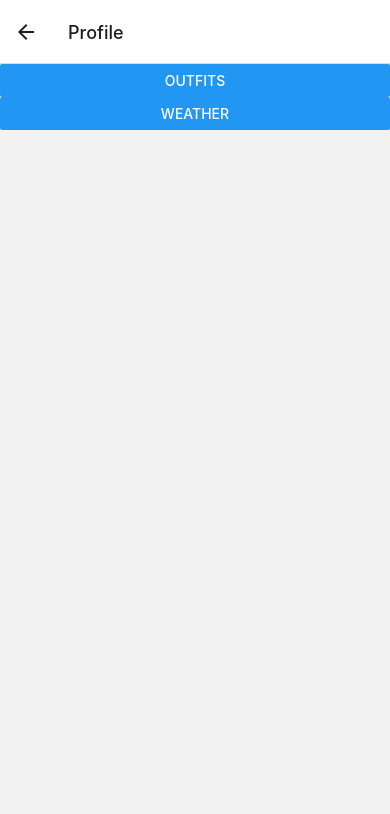
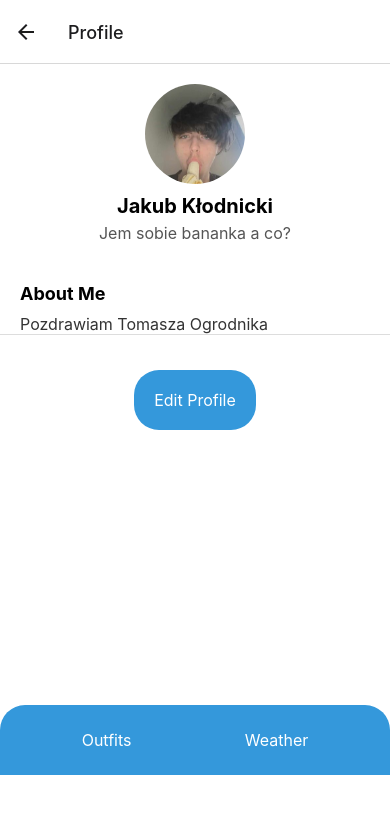
Before and after one commit to EssaElToro/WeatherFit, a React Native app in the folder app/: screen /Profile in a window 390 px wide. Shown: the top 814 px of the page. Built offline with nearby package versions, Linux system fonts and the light colour scheme.

Commit message:
Wszystko tu zrobiłem dosłownie bo mi sie wczesniej nie chciało commitowac kckc

```diff
--- a/app/components/outfits.tsx
+++ b/app/components/outfits.tsx
@@ -1,5 +1,5 @@
 import React, { useEffect, useState } from "react";
-import { View, Text, Button } from "react-native";
+import { View, Text, Button, StyleSheet } from "react-native";
 
 interface OutfitsscreenProps {
   navigation: any;
@@ -7,8 +7,9 @@ interface OutfitsscreenProps {
 
 const Outfitsscreen: React.FC<OutfitsscreenProps> = ({ navigation }) => {
   return (
-    <View>
-      <View>
+    <View style={styles.Header}>
+      <Text style={styles.text}>Match your outfit</Text>
+      <View style={styles.Button}>
         <Button
           title="Weather"
           onPress={() => navigation.navigate("Weather")}
@@ -22,4 +23,24 @@ const Outfitsscreen: React.FC<OutfitsscreenProps> = ({ navigation }) => {
   );
 };
 
+const styles = StyleSheet.create({
+  Button: {
+    display: "flex",
+    flexDirection: "row",
+    justifyContent: "space-around",
+    marginTop: 10,
+  },
+  Header: {
+    display: "flex",
+    flex: 1,
+    justifyContent: "center",
+    alignItems: "center",
+  },
+  text: {
+    fontSize: 20,
+    fontWeight: "bold",
+    justifyContent: "center",
+  },
+});
+
 export default Outfitsscreen;
--- a/app/components/profile.tsx
+++ b/app/components/profile.tsx
@@ -1,5 +1,12 @@
 import React from "react";
-import { View, Text, Button } from "react-native";
+import {
+  View,
+  Text,
+  Button,
+  StyleSheet,
+  Image,
+  TouchableOpacity,
+} from "react-native";
 
 interface ProfilescreenProps {
   navigation: any;
@@ -7,11 +14,107 @@ interface ProfilescreenProps {
 
 const Profilescreen: React.FC<ProfilescreenProps> = ({ navigation }) => {
   return (
-    <View>
-      <Button title="Outfits" onPress={() => navigation.navigate("Outfits")} />
-      <Button title="Weather" onPress={() => navigation.navigate("Weather")} />
+    <View style={styles.container}>
+      <View style={styles.header}>
+        <Image
+          source={require("../assets/klodnicki.png")}
+          style={styles.avatar}
+        />
+        <Text style={styles.username}>Jakub Kłodnicki</Text>
+        <Text style={styles.bio}>Jem sobie bananka a co?</Text>
+      </View>
+
+      <View style={styles.body}>
+        <Text style={styles.sectionTitle}>About Me</Text>
+        <Text style={styles.sectionContent}>Pozdrawiam Tomasza Ogrodnika</Text>
+      </View>
+
+      <View style={styles.footer}>
+        <TouchableOpacity
+          style={styles.buttonE}
+          onPress={() => navigation.navigate("EditProfile")}
+        >
+          <Text style={styles.buttonText}>Edit Profile</Text>
+        </TouchableOpacity>
+
+        <View style={styles.button}>
+          <TouchableOpacity onPress={() => navigation.navigate("Outfits")}>
+            <Text style={styles.buttonText}>Outfits</Text>
+          </TouchableOpacity>
+          <TouchableOpacity onPress={() => navigation.navigate("Weather")}>
+            <Text style={styles.buttonText}>Weather</Text>
+          </TouchableOpacity>
+        </View>
+      </View>
     </View>
   );
 };
 
+const styles = StyleSheet.create({
+  container: {
+    flex: 1,
+    backgroundColor: "#fff",
+  },
+  header: {
+    alignItems: "center",
+    paddingVertical: 20,
+  },
+  avatar: {
+    width: 100,
+    height: 100,
+    borderRadius: 50,
+  },
+  username: {
+    fontSize: 20,
+    fontWeight: "bold",
+    marginTop: 10,
+  },
+  bio: {
+    fontSize: 16,
+    color: "#555",
+    marginTop: 5,
+  },
+  body: {
+    paddingHorizontal: 20,
+    paddingTop: 20,
+  },
+  sectionTitle: {
+    fontSize: 18,
+    fontWeight: "bold",
+    marginBottom: 10,
+  },
+  sectionContent: {
+    fontSize: 16,
+    color: "#333",
+  },
+  footer: {
+    borderTopWidth: 1,
+    borderTopColor: "#ddd",
+    paddingVertical: 10,
+    alignItems: "center",
+  },
+  button: {
+    backgroundColor: "#3498db",
+    padding: 25,
+    borderTopStartRadius: 25,
+    borderTopEndRadius: 25,
+    marginBottom: 10,
+    flexDirection: "row",
+    justifyContent: "space-around",
+    width: "100%",
+    marginTop: 275,
+  },
+  buttonE: {
+    backgroundColor: "#3498db",
+    padding: 20,
+    borderRadius: 25,
+    marginTop: 25,
+  },
+
+  buttonText: {
+    color: "#fff",
+    fontSize: 16,
+  },
+});
+
 export default Profilescreen;
--- a/app/components/weather.tsx
+++ b/app/components/weather.tsx
@@ -1,56 +1,170 @@
 import React, { useEffect, useState } from "react";
-import { View, Text, Button, StyleSheet } from "react-native";
+import { View, Text, Button, StyleSheet, TouchableOpacity } from "react-native";
+import axios from "axios";
+import { Float } from "react-native/Libraries/Types/CodegenTypes";
 
 interface WeatherscreenProps {
   navigation: any;
 }
 
+type Weather = {
+  resolvedAddress: string;
+  adress: string;
+  description: string;
+  days: [
+    {
+      datetime: String;
+      tempmax: Float;
+      tempmin: Float;
+      temp: Float;
+      feelslikemax: Float;
+      feelslikemin: Float;
+      feelslike: Float;
+    }
+  ];
+};
+
 const Weatherscreen: React.FC<WeatherscreenProps> = ({ navigation }) => {
-  const [weatherData, setWeatherData] = useState<any>(null);
+  const [weather, setWeather] = useState<Weather | any>(null);
 
   useEffect(() => {
-    const fetchData = async () => {
+    const init = async () => {
+      const api = axios.create({
+        baseURL: "https://weather.visualcrossing.com",
+      });
       try {
-        const response = await fetch(
-          "https://api.open-meteo.com/weather?latitude=52.2298&longitude=21.0118"
+        const response = await api.get(
+          "https://weather.visualcrossing.com/VisualCrossingWebServices/rest/services/timeline/Warsaw?unitGroup=metric&key=XKCPHSC8C8G65P9FB2Z2UKMQX&contentType=json"
         );
 
-        const data = await response.json();
-        console.log("Weather data:", data);
-        setWeatherData(data);
+        if (response.status === 200) {
+          const resolvedAddress = response.data.resolvedAddress;
+          const address = response.data.address;
+          const days = response.data.days;
+          setWeather({
+            resolvedAddress,
+            address,
+            days,
+          });
+        }
       } catch (error) {
         console.error("Error fetching weather data:", error);
       }
     };
 
-    fetchData();
+    init();
   }, []);
 
   return (
-    <View>
-      <View>
-        {weatherData ? (
-          <View>
-            <Text>Temperature: {weatherData.current_weather.temperature}</Text>
-            <Text>Condition: {weatherData.current_weather.weathercode}</Text>
-            {/* Add more information as needed */}
-          </View>
-        ) : (
-          <Text>Loading weather data...</Text>
-        )}
-      </View>
-      <View>
-        <Button
-          title="Outfits"
+    <View style={styles.container}>
+      {weather && (
+        <View>
+          <Text style={styles.adress}>{weather.resolvedAddress}</Text>
+          <Text style={styles.datetime}>{weather.days[0].datetime}</Text>
+          <Text style={styles.temperature}>{weather.days[0].temp}°C</Text>
+          <Text style={styles.description}>{weather.days[0].description}</Text>
+          <Text style={styles.temperatureM}>
+            Max : {weather.days[0].tempmax}°C / Min: {weather.days[0].tempmin}°C
+          </Text>
+          <Text style={styles.temperatureM}>
+            Feels like: {weather.days[0].feelslike}°C
+          </Text>
+          <Text style={styles.otherDays}>Other days:</Text>
+          <Text style={styles.temperatureM}>
+            {weather.days[1].datetime} = {weather.days[1].temp}°C
+          </Text>
+          <Text style={styles.temperatureM}>
+            {weather.days[2].datetime} = {weather.days[2].temp}°C
+          </Text>
+          <Text style={styles.temperatureM}>
+            {weather.days[3].datetime} = {weather.days[3].temp}°C
+          </Text>
+          <Text style={styles.temperatureM}>
+            {weather.days[4].datetime} = {weather.days[4].temp}°C
+          </Text>
+          <Text style={styles.temperatureM}>
+            {weather.days[5].datetime} = {weather.days[5].temp}°C
+          </Text>
+          <Text style={styles.temperatureM}>
+            {weather.days[6].datetime} = {weather.days[6].temp}°C
+          </Text>
+          <Text style={styles.temperatureM}>
+            {weather.days[7].datetime} = {weather.days[7].temp}°C
+          </Text>
+        </View>
+      )}
+
+      <View style={styles.buttonContainer}>
+        <TouchableOpacity
+          style={styles.buttonContainer}
           onPress={() => navigation.navigate("Outfits")}
-        />
-        <Button
-          title="Profile"
+        >
+          <Text style={styles.buttonText}>Outfits</Text>
+        </TouchableOpacity>
+        <TouchableOpacity
+          style={styles.buttonContainer}
           onPress={() => navigation.navigate("Profile")}
-        />
+        >
+          <Text style={styles.buttonText}>Profile</Text>
+        </TouchableOpacity>
       </View>
     </View>
   );
 };
 
+const styles = StyleSheet.create({
+  container: {
+    flex: 1,
+    alignItems: "center",
+    backgroundColor: "#07AEE6",
+  },
+  adress: {
+    fontSize: 35,
+    fontWeight: "bold",
+    marginTop: 50,
+    color: "white",
+  },
+  datetime: {
+    fontSize: 18,
+    marginBottom: 10,
+    color: "white",
+  },
+  temperature: {
+    fontSize: 50,
+    fontWeight: "bold",
+    marginBottom: 10,
+    color: "white",
+  },
+  temperatureM: {
+    fontSize: 15,
+    fontWeight: "bold",
+    color: "white",
+  },
+  description: {
+    fontSize: 20,
+    color: "white",
+    marginBottom: 10,
+  },
+  buttonContainer: {
+    flexDirection: "row",
+    justifyContent: "space-around",
+    width: "100%",
+    backgroundColor: "white",
+    padding: 10,
+    borderTopStartRadius: 25,
+    borderTopEndRadius: 25,
+    marginTop: 60,
+  },
+  buttonText: {
+    fontSize: 20,
+    fontWeight: "bold",
+    color: "#07AEE6",
+  },
+  otherDays: {
+    fontSize: 20,
+    color: "white",
+    marginTop: 50,
+  },
+});
+
 export default Weatherscreen;
--- a/app/package.json
+++ b/app/package.json
@@ -11,6 +11,7 @@
   "dependencies": {
     "@react-navigation/native": "^6.1.9",
     "@react-navigation/native-stack": "^6.9.17",
+    "axios": "^1.6.2",
     "expo": "~49.0.15",
     "expo-status-bar": "~1.6.0",
     "openmeteo": "^1.1.3",
```
Also changed, not shown: app/assets/klodnicki.png (added), 1 other file (tests, documents, lock files or other folders).
